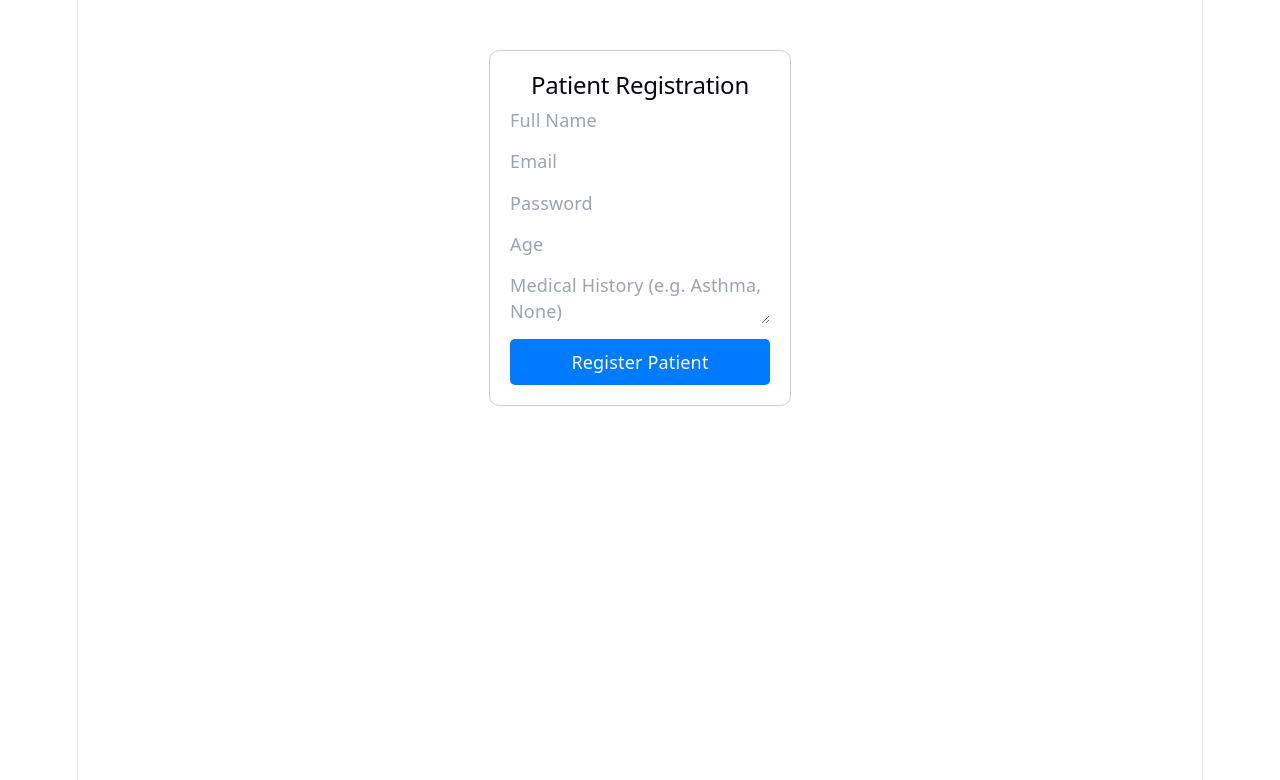
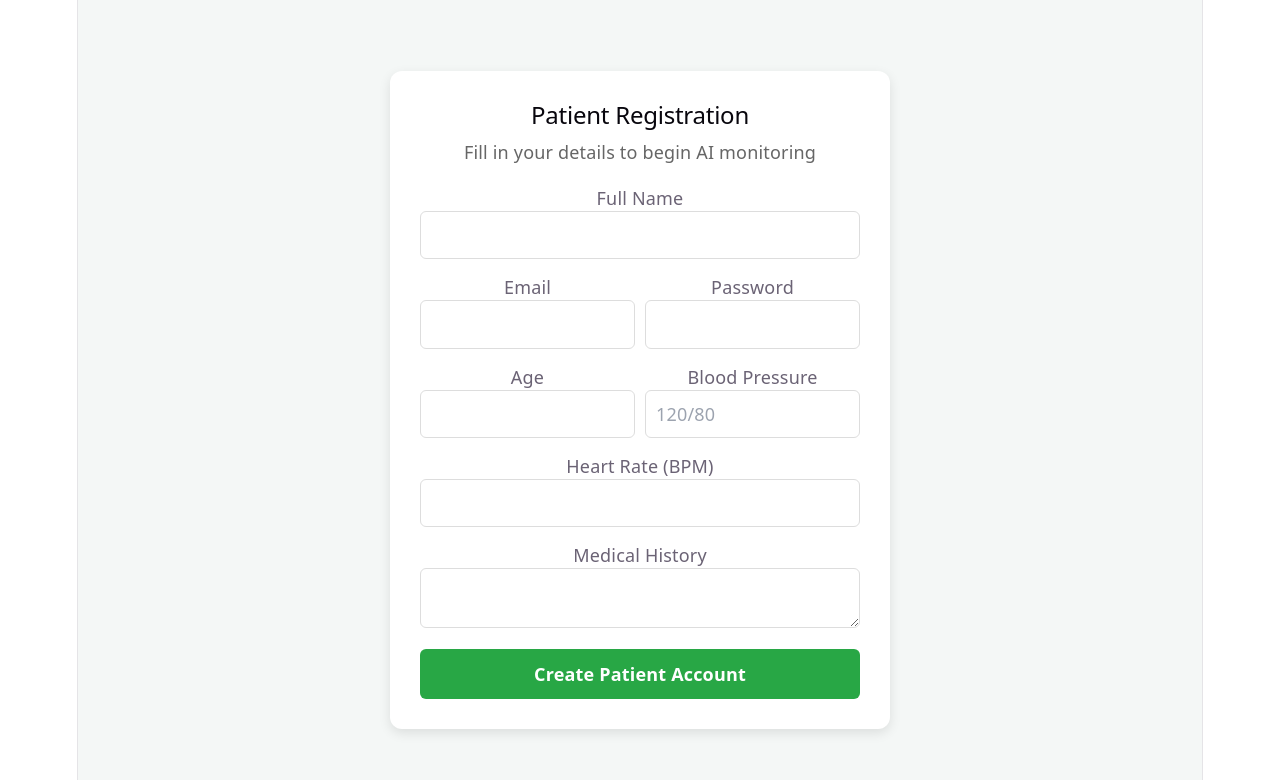
Before and after one commit to balaji1016-gif/HealthAI, a React (Vite) app in the folder healthcare-frontend/: page /register in a window 1280 px wide. Shown: the top 780 px of the page. Built offline with nearby package versions, Linux system fonts and the light colour scheme.

Commit message:
Update Register.jsx

```diff
--- a/healthcare-frontend/src/pages/Register.jsx
+++ b/healthcare-frontend/src/pages/Register.jsx
@@ -1,18 +1,18 @@
 import React, { useState } from 'react';
+import { useNavigate } from 'react-router-dom';
 import API from '../services/api';
-import { useNavigate } from 'react-router-dom';
+import toast from 'react-hot-toast';
 
 const Register = () => {
   const navigate = useNavigate();
   const [formData, setFormData] = useState({
-        name: '',
-        email: '',
-        password: '',
-        age: '',
-        medicalHistory: '',
-        // Initializing vitals as empty or default
-        bloodPressure: '120/80',
-        heartRate: 72
+    name: '',           // Matches Patient.java
+    email: '',          // Matches Patient.java
+    password: '',       // Matches Patient.java
+    age: '',            // Matches Patient.java
+    bloodPressure: '',  // Matches Patient.java
+    heartRate: '',      // Matches Patient.java
+    medicalHistory: ''  // Matches Patient.java
   });
 
   const handleChange = (e) => {
@@ -22,32 +22,82 @@ const Register = () => {
   const handleSubmit = async (e) => {
     e.preventDefault();
     try {
-            // This hits your Render backend /api/auth/register
+      // We send the full object to your Render backend
       await API.post('/auth/register', formData);
-            alert("Patient Registered Successfully!");
+      toast.success("Account Created! Please Login.");
       navigate('/login');
     } catch (error) {
-            console.error("Error:", error.response?.data);
-            alert("Registration Failed. Check if the backend is running.");
+      console.error("Registration Error:", error.response?.data);
+      toast.error(error.response?.data?.message || "Registration Failed");
     }
   };
 
   return (
-        <div style={{ maxWidth: '400px', margin: '50px auto', padding: '20px', border: '1px solid #ccc', borderRadius: '10px' }}>
-            <h2 style={{ textAlign: 'center' }}>Patient Registration</h2>
-            <form onSubmit={handleSubmit} style={{ display: 'flex', flexDirection: 'column', gap: '15px' }}>
-                <input type="text" name="name" placeholder="Full Name" onChange={handleChange} required />
-                <input type="email" name="email" placeholder="Email" onChange={handleChange} required />
-                <input type="password" name="password" placeholder="Password" onChange={handleChange} required />
-                <input type="number" name="age" placeholder="Age" onChange={handleChange} required />
-                <textarea name="medicalHistory" placeholder="Medical History (e.g. Asthma, None)" onChange={handleChange} />
+    <div style={styles.container}>
+      <div style={styles.card}>
+        <h2 style={styles.title}>Patient Registration</h2>
+        <p style={styles.subtitle}>Fill in your details to begin AI monitoring</p>
 
-                <button type="submit" style={{ padding: '10px', backgroundColor: '#007bff', color: 'white', border: 'none', borderRadius: '5px', cursor: 'pointer' }}>
-                    Register Patient
-                </button>
+        <form onSubmit={handleSubmit} style={styles.form}>
+          {/* Full Name */}
+          <div style={styles.inputGroup}>
+            <label>Full Name</label>
+            <input type="text" name="name" onChange={handleChange} required style={styles.input} />
+          </div>
+
+          <div style={{ display: 'flex', gap: '10px' }}>
+            {/* Email */}
+            <div style={styles.inputGroup}>
+              <label>Email</label>
+              <input type="email" name="email" onChange={handleChange} required style={styles.input} />
+            </div>
+            {/* Password */}
+            <div style={styles.inputGroup}>
+              <label>Password</label>
+              <input type="password" name="password" onChange={handleChange} required style={styles.input} />
+            </div>
+          </div>
+
+          <div style={{ display: 'flex', gap: '10px' }}>
+            {/* Age */}
+            <div style={styles.inputGroup}>
+              <label>Age</label>
+              <input type="number" name="age" onChange={handleChange} required style={styles.input} />
+            </div>
+            {/* BP */}
+            <div style={styles.inputGroup}>
+              <label>Blood Pressure</label>
+              <input type="text" name="bloodPressure" placeholder="120/80" onChange={handleChange} style={styles.input} />
+            </div>
+          </div>
+
+          {/* Heart Rate */}
+          <div style={styles.inputGroup}>
+            <label>Heart Rate (BPM)</label>
+            <input type="number" name="heartRate" onChange={handleChange} style={styles.input} />
+          </div>
+
+          {/* Medical History */}
+          <div style={styles.inputGroup}>
+            <label>Medical History</label>
+            <textarea name="medicalHistory" onChange={handleChange} style={{...styles.input, height: '60px'}} />
+          </div>
+
+          <button type="submit" style={styles.button}>Create Patient Account</button>
         </form>
+      </div>
     </div>
   );
 };
 
+const styles = {
+  container: { display: 'flex', justifyContent: 'center', alignItems: 'center', minHeight: '100vh', backgroundColor: '#f4f7f6', padding: '20px' },
+  card: { background: '#fff', padding: '30px', borderRadius: '12px', boxShadow: '0 4px 12px rgba(0,0,0,0.1)', width: '100%', maxWidth: '500px' },
+  title: { textAlign: 'center', marginBottom: '10px' },
+  subtitle: { textAlign: 'center', color: '#666', marginBottom: '20px' },
+  inputGroup: { marginBottom: '15px', flex: 1 },
+  input: { width: '100%', padding: '10px', borderRadius: '6px', border: '1px solid #ddd', boxSizing: 'border-box' },
+  button: { width: '100%', padding: '12px', backgroundColor: '#28a745', color: '#fff', border: 'none', borderRadius: '6px', cursor: 'pointer', fontWeight: 'bold' }
+};
+
 export default Register;
```
Lines whose indentation alone changed are shown as unchanged.
